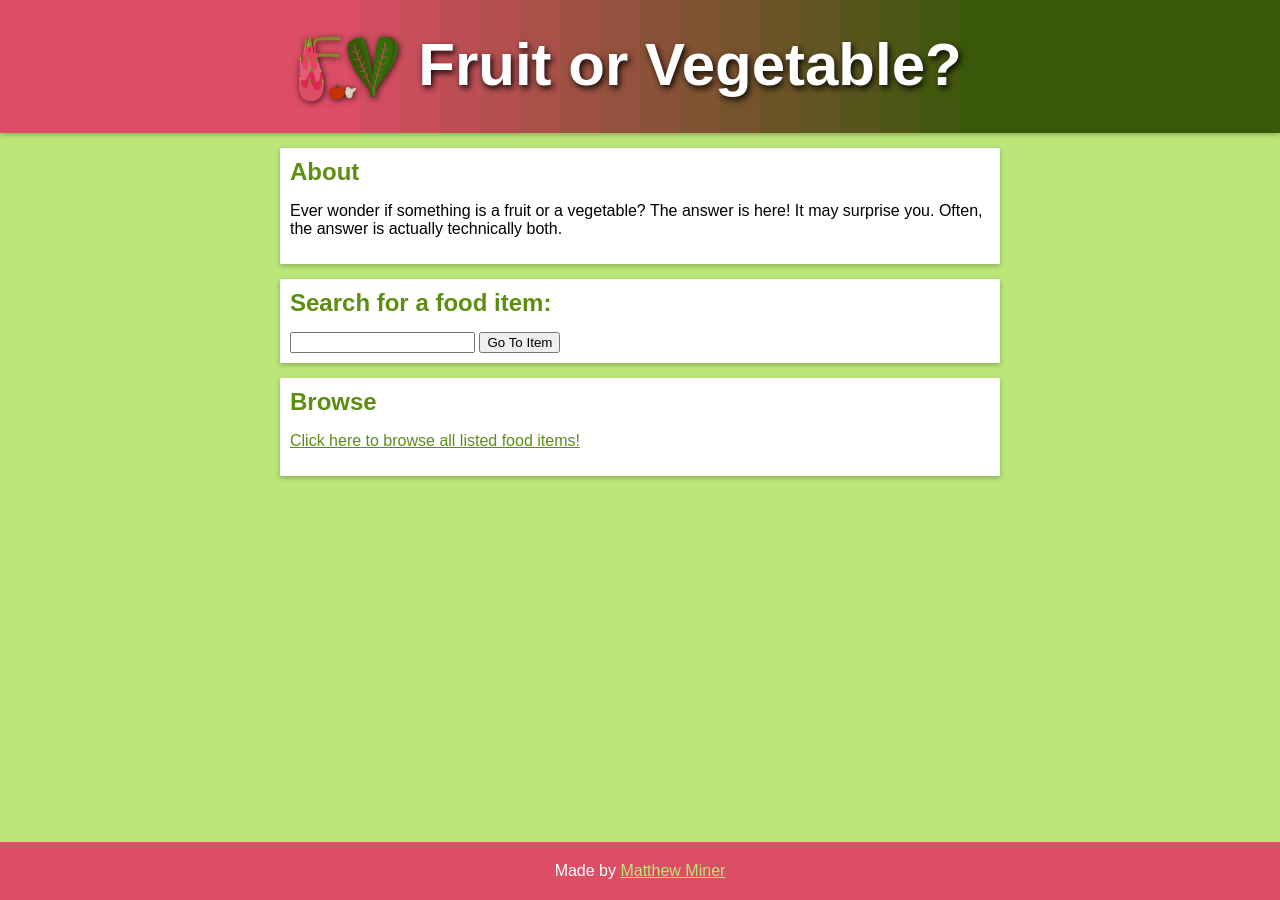
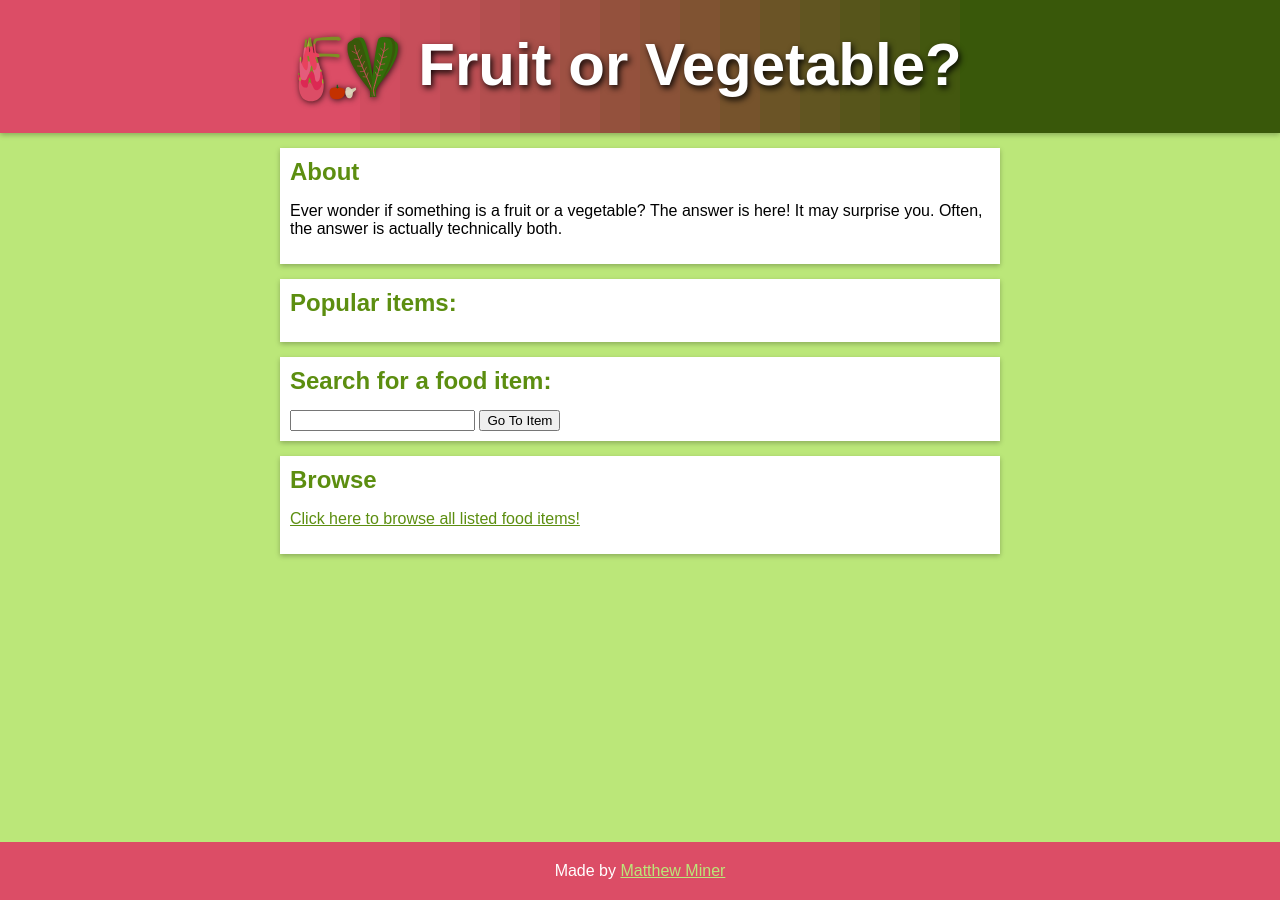
Before and after one commit to mminer237/fruitorvegetable, a Jekyll site: the page built from index.html, in a window 1280 px wide. Built offline with Jekyll 4.4.1, drawn with Linux system fonts in a browser that asks for light colours.

Commit message:
Added popular items

```diff
--- a/css/style.scss
+++ b/css/style.scss
@@ -86,6 +86,18 @@
 a:hover {
 	filter: brightness(1.4);
 }
+#popular-items {
+	display: flex;
+	justify-content: space-around;
+	text-align: center;
+	>a>div {
+		box-shadow: 0 2px 3px 0 rgba(0,0,0,0.2);
+		margin: 3px;
+	}
+	img {
+		max-height: 150px;
+	}
+}
 li:not(:last-child) {
 	margin-bottom: 8px;
 }
--- a/index.html
+++ b/index.html
@@ -3,11 +3,35 @@
 description: Is this a fruit or a vegetable? The scientific answer explained here!
 scripts:
   - /js/search.js
+popular_items:
+  - tomato
+  - cucumber
+  - pumpkin
+  - corn
+  - avocado
 ---
 
 <section>
 	<h2>About</h2>
 	<p>Ever wonder if something is a fruit or a vegetable? The answer is here! It may surprise you. Often, the answer is actually technically both.</p>
+</section>
+<section>
+	<h2>Popular items:</h2>
+	<div id="popular-items">
+		{% for item_name in page.items %}
+			{% assign item = site.items | where:"item", item_name | first %}
+			{% if item %}
+				<a href="{{ item.url }}">
+					<div>
+						{% if item.image %}
+							<img src="{{ item.image }}" alt="{{ item.title }}">
+						{% endif %}
+						<div>{{ item.title }}</div>
+					</div>
+				</a>
+			{% endif %}
+		{% endfor %}
+	</div>
 </section>
 <section id="search-section">
 	<div>
@@ -23,13 +47,13 @@
 		</form>
 	</div>
 </section>
-		<noscript>
+<noscript>
 	<style>
 		#search-section {
 			display: none;
 		}
 	</style>
-		</noscript>
+</noscript>
 <section>
 	<h2>Browse</h2>
 	<p><a href="/list">Click here to browse all listed food items!</a></p>
```
